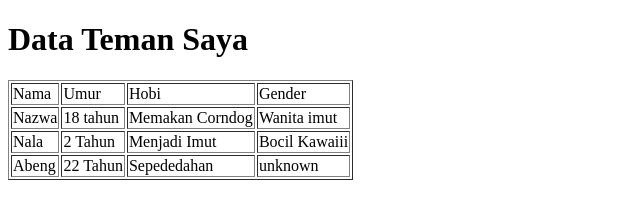
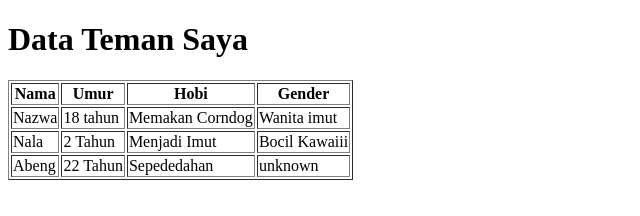
Before and after one commit to nzwaaxzzhra/Tugas-dari-AI, a plain HTML site: page index.html in a window 1280 px wide. Shown: the whole page, without its empty margins (0-640 px from the left). Drawn offline with Linux system fonts and the light colour scheme.

Commit message:
merubah <td> menjadi <th>

```diff
--- a/index.html
+++ b/index.html
@@ -7,10 +7,10 @@
     <h1> Data Teman Saya</h1>
     <table border="1">
         <tr>
-            <td> Nama </td>
-            <td> Umur </td>
-            <td> Hobi </td>
-            <td> Gender </td>
+            <th> Nama </th>
+            <th> Umur </th>
+            <th> Hobi </th>
+            <th> Gender </th>
         </tr>
         <tr>
             <td> Nazwa </td>
```
